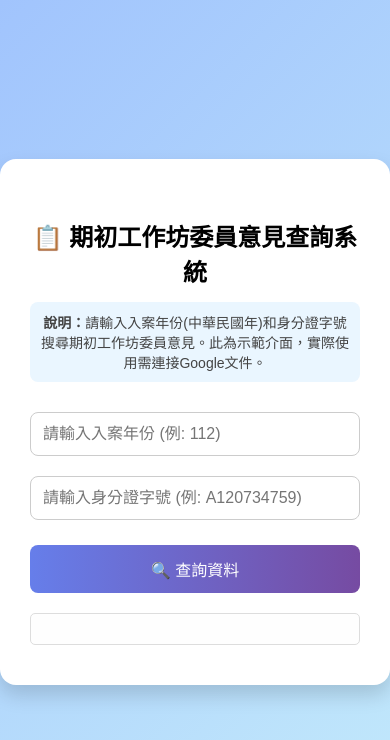
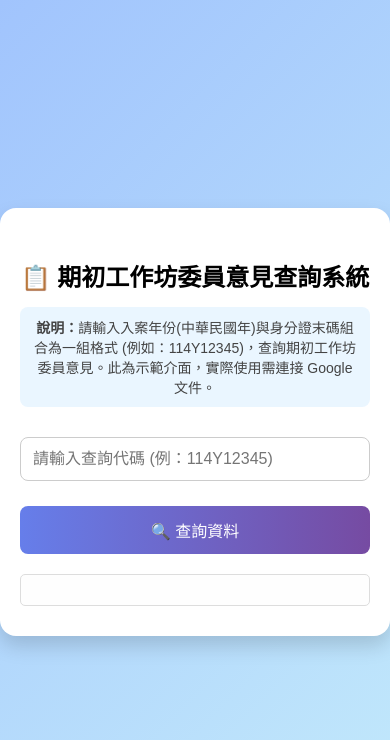
Before and after one commit to Carachiang/youth-query-make, a plain HTML site: page index.html in a window 390 px wide. Both pictures are taken after a click on the button "🔍 查詢資料". Drawn offline with Linux system fonts and the light colour scheme.

Commit message:
Update index.html

```diff
--- a/index.html
+++ b/index.html
@@ -3,6 +3,7 @@
 <head>
   <meta charset="UTF-8" />
   <title>114年期初工作坊 青年查詢系統</title>
+  <meta name="viewport" content="width=device-width, initial-scale=1.0">
   <style>
     body {
       font-family: "Microsoft JhengHei", sans-serif;
@@ -20,7 +21,7 @@
       padding: 40px 30px;
       box-shadow: 0 10px 20px rgba(0, 0, 0, 0.15);
       max-width: 450px;
-      width: 100%;
+      width: 90%;
       text-align: center;
     }
     .container h2 {
@@ -67,32 +68,34 @@
       text-align: left;
       white-space: pre-line;
     }
+    @media screen and (max-width: 480px) {
+      .container {
+        padding: 30px 20px;
+      }
+    }
   </style>
 </head>
 <body>
   <div class="container">
     <h2>📋 期初工作坊委員意見查詢系統</h2>
     <p class="description">
-      <strong>說明：</strong>請輸入入案年份(中華民國年)和身分證字號搜尋期初工作坊委員意見。此為示範介面，實際使用需連接Google文件。
+      <strong>說明：</strong>請輸入入案年份(中華民國年)與身分證末碼組合為一組格式 (例如：114Y12345)，查詢期初工作坊委員意見。此為示範介面，實際使用需連接 Google 文件。
     </p>
-    <input type="text" id="year" placeholder="請輸入入案年份 (例: 112)" />
-    <input type="text" id="idnum" placeholder="請輸入身分證字號 (例: A120734759)" />
+    <input type="text" id="uid" placeholder="請輸入查詢代碼 (例：114Y12345)" />
     <input type="button" value="🔍 查詢資料" onclick="query()" />
     <div id="result"></div>
   </div>
 
   <script>
     function query() {
-      const year = document.getElementById("year").value.trim();
-      const idnum = document.getElementById("idnum").value.trim();
+      const uid = document.getElementById("uid").value.trim();
       const resultDiv = document.getElementById("result");
 
-      if (!year || !idnum) {
-        alert("請完整輸入入案年份與身分證字號");
+      if (!uid) {
+        alert("請輸入查詢代碼");
         return;
       }
 
-      const uid = `${year}Y${idnum.slice(-5)}`;
       resultDiv.innerHTML = "查詢中，請稍候...";
 
       fetch("https://hook.us1.make.com/j22q33davawtsjfb6dhl78hmqb9wel43", {
```
